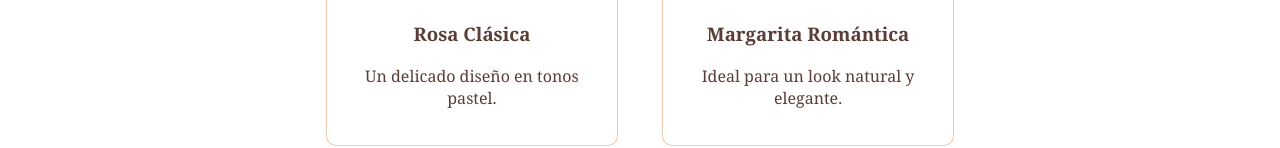
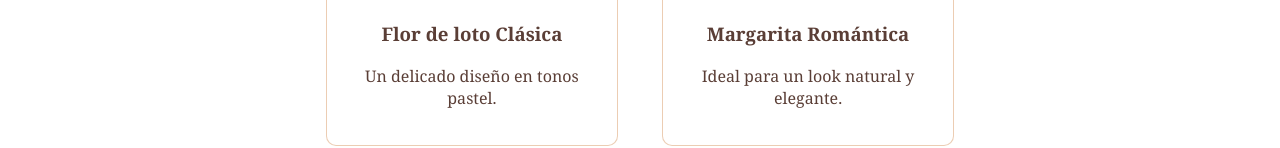
Before and after one commit to AndresCabrer221/flores-arteaga, a plain HTML site: page index.html in a window 1280 px wide. Shown: the part 1001-1149 px from the top of the page. Drawn offline with Linux system fonts and the light colour scheme.

Commit message:
Update index.html

```diff
--- a/index.html
+++ b/index.html
@@ -100,7 +100,7 @@
     <h2>Nuestras Flores</h2>
     <div class="flor">
       <img src="flor1.jpeg" alt="Flor Vintage">
-      <h3>Rosa Clásica</h3>
+      <h3>Flor de loto Clásica</h3>
       <p>Un delicado diseño en tonos pastel.</p>
     </div>
     <div class="flor">
```
